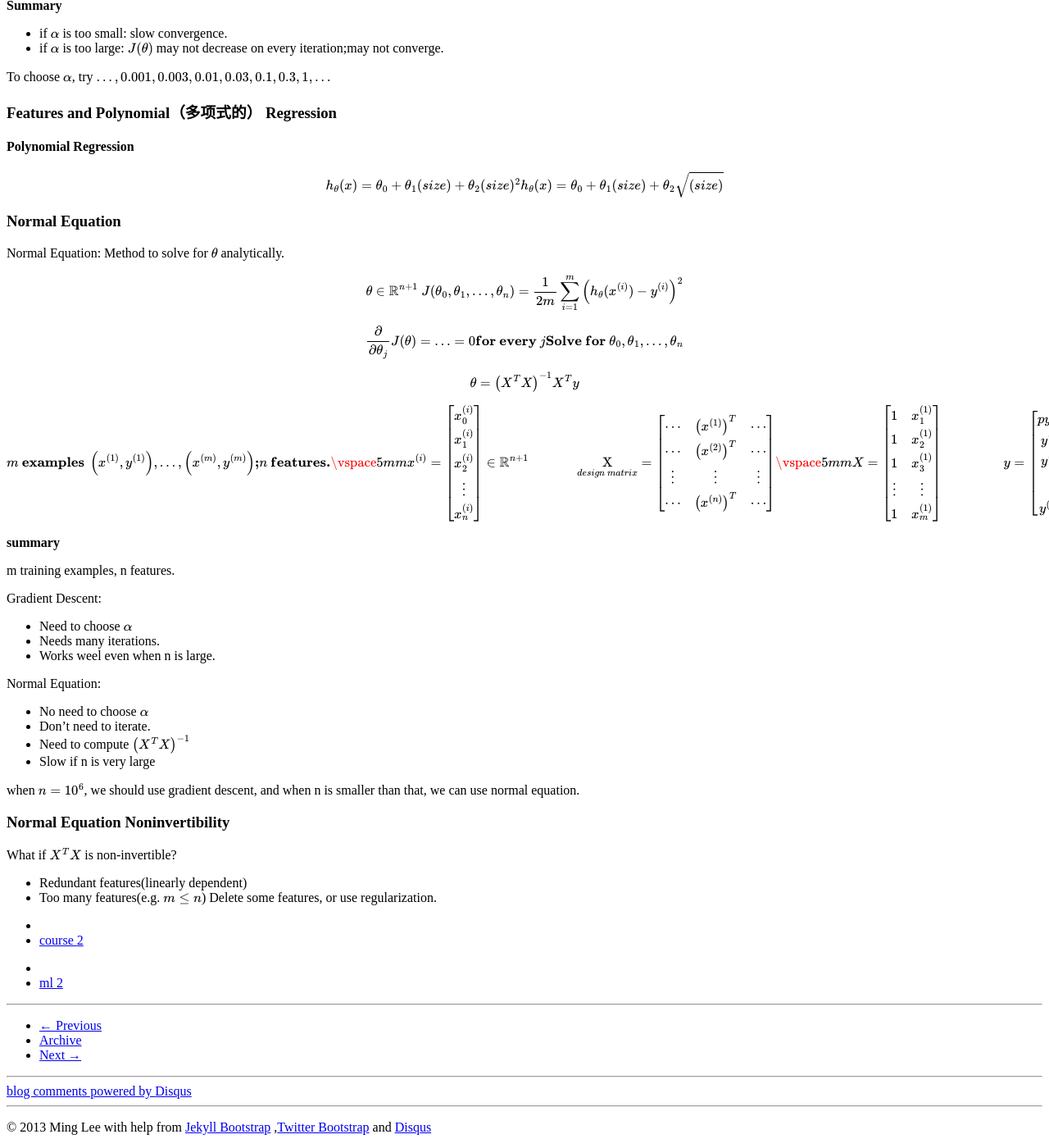
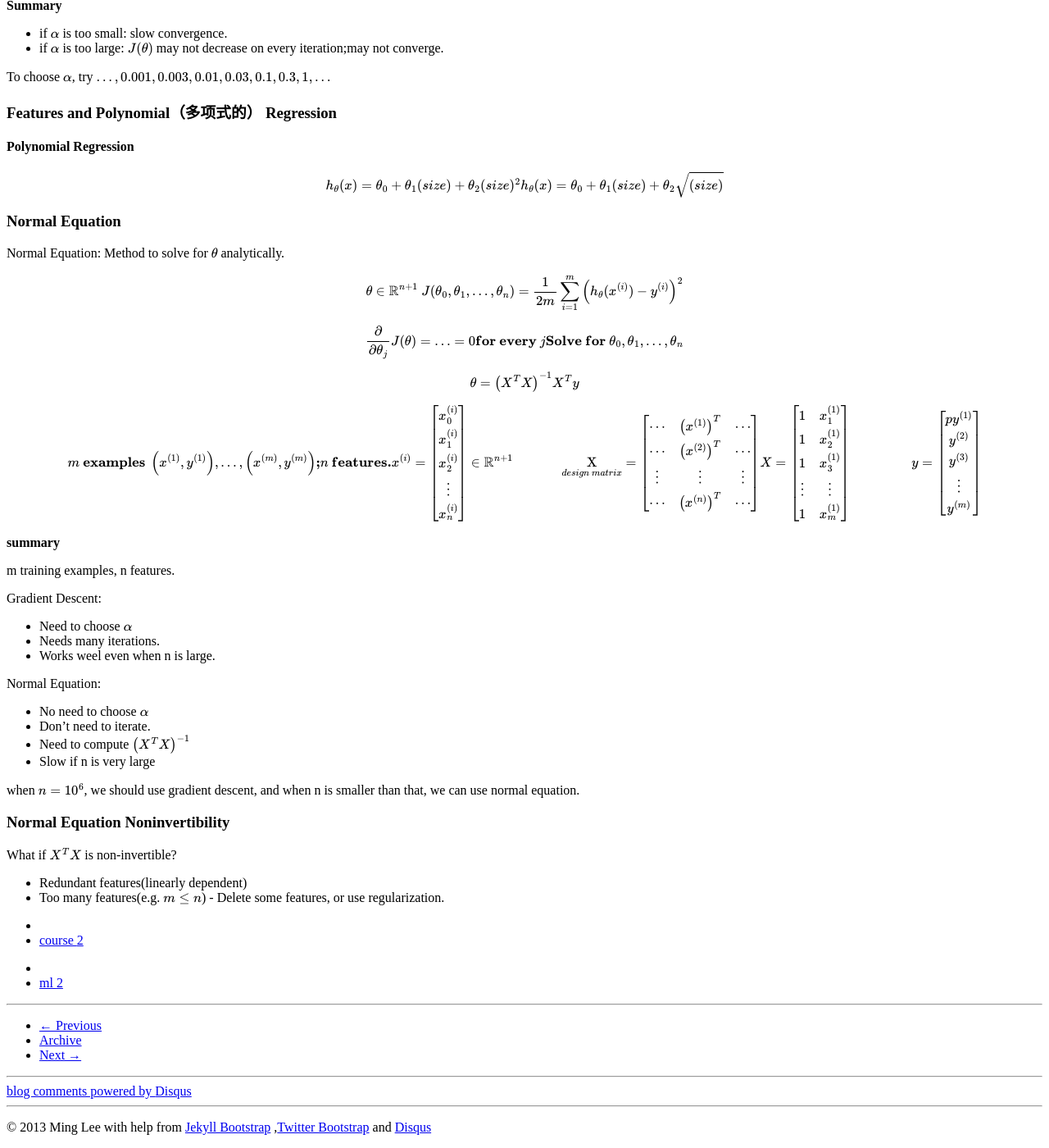
Before and after one commit to mrmign/mrmign.github.com, a Jekyll site: the page built from _posts/2013-04-28-machine-learning-2.md, in a window 1280 px wide and 1400 px high, scrolled down 1361 px. Shown: the whole window at 82% size. Built offline with Jekyll 4.4.1, drawn with Linux system fonts in a browser that asks for light colours; formulas are drawn with MathJax 3; comment, search, counter and statistics services are not loaded.

Commit message:
fix format

```diff
--- a/_posts/2013-04-28-machine-learning-2.md
+++ b/_posts/2013-04-28-machine-learning-2.md
@@ -107,7 +107,6 @@ $$ \theta = \left( X^TX \right)^{-1}X^Ty $$
 $$
 m \textbf{ examples }  \left( x^{(1)}, y^{(1)} \right),\ldots, \left( x^{(m)}, y^{(m)} \right) \textbf{;} n \textbf{ features.}
 \\
-\vspace{5 mm}
 x^{(i)} = \begin{bmatrix}
 x_0^{(i)} \\
 x_1^{(i)} \\
@@ -122,7 +121,6 @@ x_n^{(i)}
 \cdots & \left( x^{(n)}\right )^T & \cdots \\
 \end{bmatrix}
 \\
-\vspace{5 mm}
 X=\begin{bmatrix}
 1 & x_1^{(1)} \\
 1 & x_2^{(1)} \\
@@ -144,11 +142,13 @@ $$
 m training examples, n features.
 
 Gradient Descent:
+
 * Need to choose $$ \alpha $$
 * Needs many iterations.
 * Works weel even when n is large.
 
 Normal Equation:
+
 * No need to choose $$ \alpha $$
 * Don't need to iterate.
 * Need to compute $$ \left( X^TX \right)^{-1} $$
@@ -158,6 +158,7 @@ when $$ n = 10^6 $$, we should use gradient descent, and when n is smaller than
 
 ### Normal Equation Noninvertibility
 What if $$ X^TX $$ is non-invertible?
+
 * Redundant features(linearly dependent)
-* Too many features(e.g. $$ m \leq n $$)
+* Too many features(e.g. $$ m \leq n $$) -
    Delete some features, or use regularization.
```
